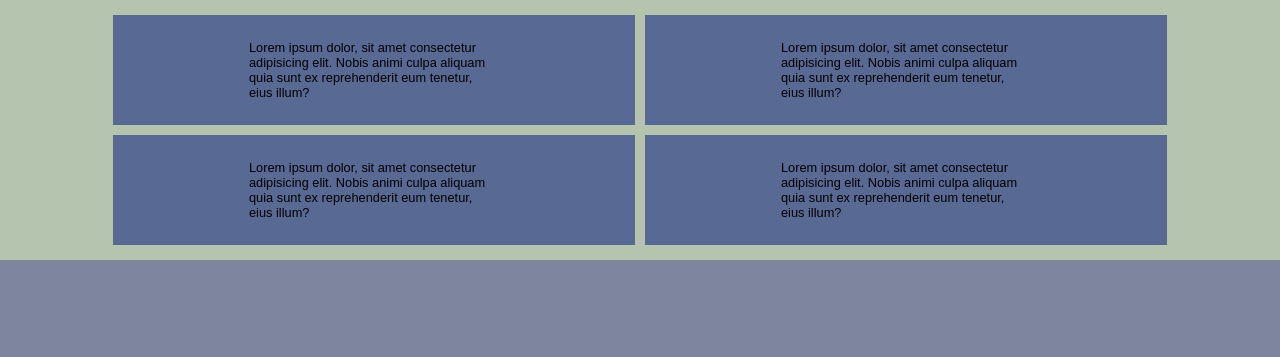
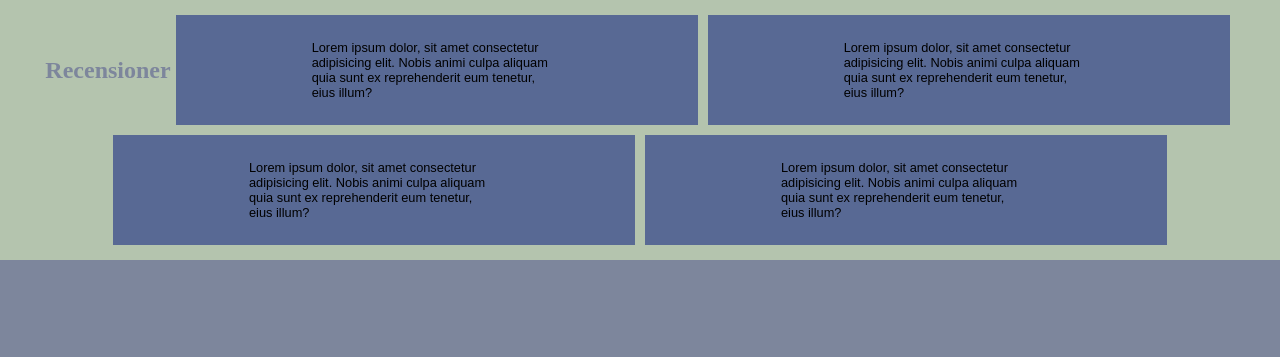
Before and after one commit to danielmedie/webshop, a website built with Parcel: page src/index.html in a window 1280 px wide. Shown: the top 357 px of the page. Built offline with nearby package versions, Linux system fonts and the light colour scheme.

Commit message:
review section done

```diff
--- a/src/index.html
+++ b/src/index.html
@@ -12,6 +12,7 @@
 </head>
 <body>
     <section class="review__container">
+        <h2 class="review__container__title">Recensioner</h2>
         <article class="review__container__boxes">
             <p class="review__container__boxes__reviews">Lorem ipsum dolor, sit amet consectetur adipisicing elit. Nobis animi culpa aliquam quia sunt ex reprehenderit eum tenetur, eius illum?
             </p>
--- a/src/scss/_reviews.scss
+++ b/src/scss/_reviews.scss
@@ -18,7 +18,9 @@ background-color: v.$primary_bg; ;
         //flex-wrap: wrap;
 
     }
-
+    &__title{
+        color: v.$my_lilac;
+    }
     &__boxes{
         width: 300px;
         height: v.$xlarge;
```
